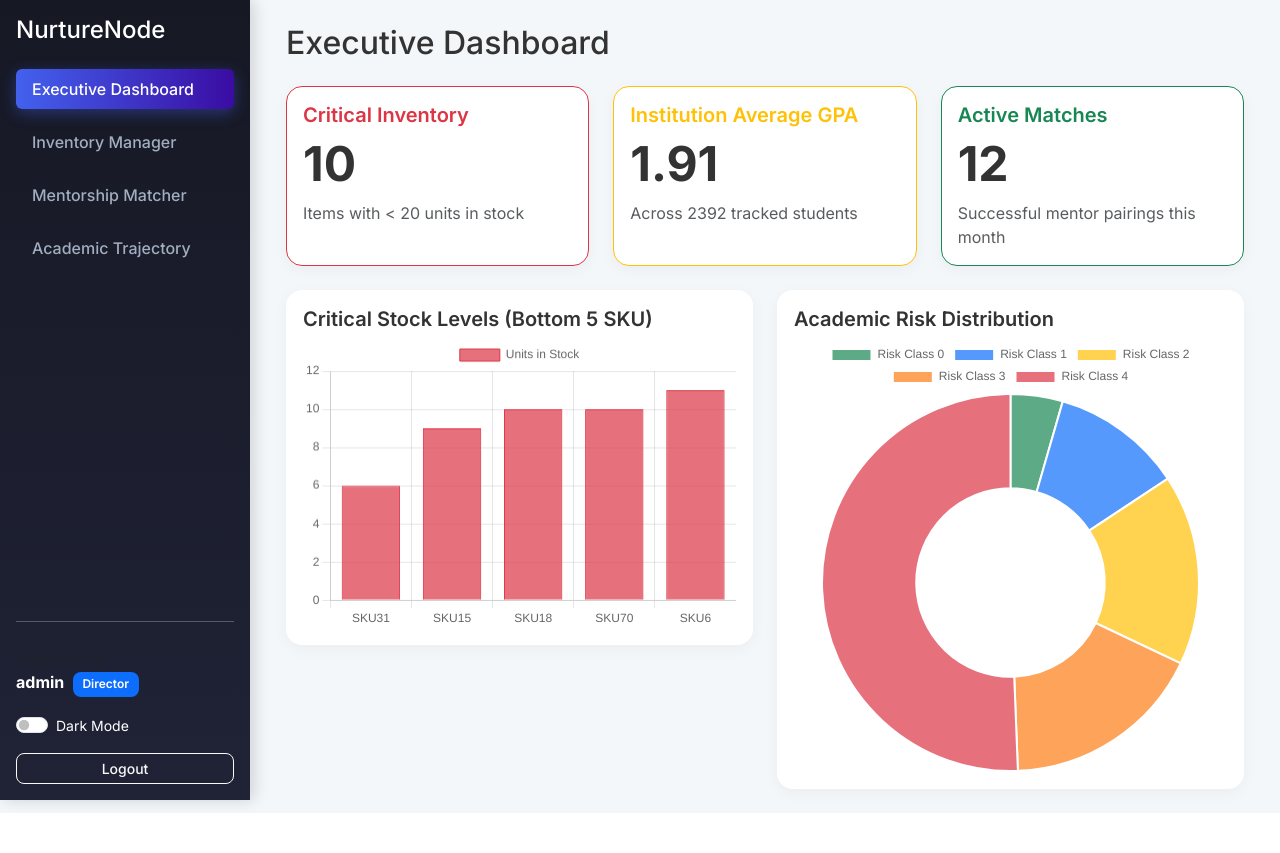
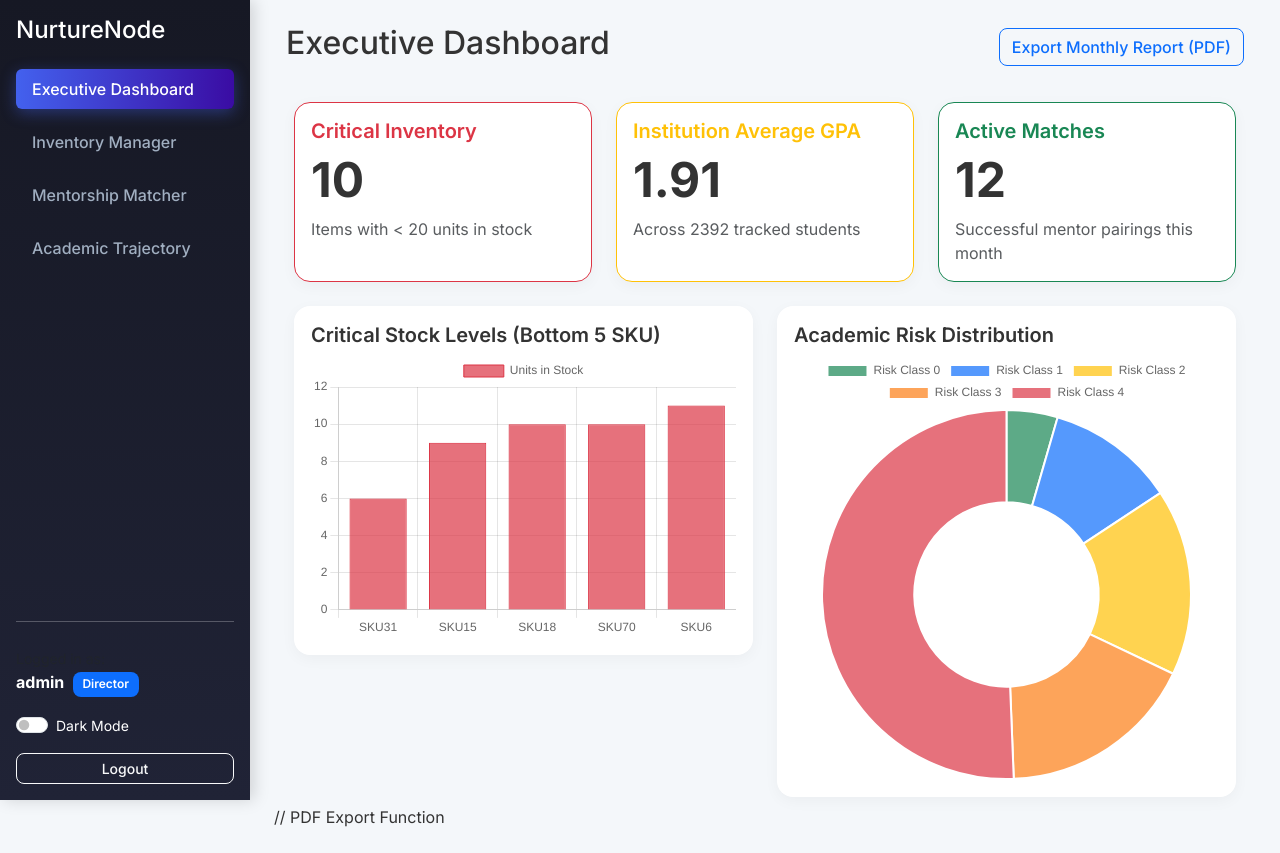
Before and after one commit to tiwavi/NurtureNode, a Flask app: page / in a window 1280 px wide. Before the commit the page ends 813 px from the top, so only its background shows below. Run offline with Flask 3, Linux system fonts and the light colour scheme; a user stored in the database is signed in; data comes from the database, SQL or seed files in the repository; some libraries are stand-ins or nearby versions.

Commit message:
feat: integrate html2pdf for automated executive report generation

```diff
--- a/templates/dashboard.html
+++ b/templates/dashboard.html
@@ -2,8 +2,17 @@
 
 {% block content %}
 <div class="container-fluid">
-    <h2 class="mb-4">Executive Dashboard</h2>
 
+    <!-- Header with Export Button -->
+    <div class="d-flex justify-content-between align-items-center mb-4">
+        <h2>Executive Dashboard</h2>
+        <button class="btn btn-outline-primary" onclick="exportPDF()">
+            Export Monthly Report (PDF)
+        </button>
+    </div>
+
+    <!-- We wrap the content in this ID so the PDF generator knows what to capture -->
+    <div id="report-content" class="p-2">
         <!-- Summary Cards -->
         <div class="row mb-4">
             <div class="col-md-4">
@@ -54,7 +63,12 @@
                 </div>
             </div>
         </div>
+    </div> <!-- End of report-content -->
 </div>
+
+<!-- Load html2pdf and Chart.js -->
+<script src="https://cdnjs.cloudflare.com/ajax/libs/html2pdf.js/0.10.1/html2pdf.bundle.min.js"></script>
+<script src="https://cdn.jsdelivr.net/npm/chart.js"></script>
 
 <!-- Load Chart.js -->
 <script src="https://cdn.jsdelivr.net/npm/chart.js"></script>
@@ -106,4 +120,21 @@
         options: { responsive: true }
     });
 </script>
+
+// PDF Export Function
+<script>
+    function exportPDF() {
+        const element = document.getElementById('report-content');
+        const opt = {
+            margin:       0.5,
+            filename:     'NurtureNode_Executive_Report.pdf',
+            image:        { type: 'jpeg', quality: 0.98 },
+            html2canvas:  { scale: 2, useCORS: true },
+            jsPDF:        { unit: 'in', format: 'letter', orientation: 'landscape' }
+        };
+
+        // Generate and download the PDF
+        html2pdf().set(opt).from(element).save();
+    }
+</script>
 {% endblock %}
```
Lines whose indentation alone changed are shown as unchanged.
